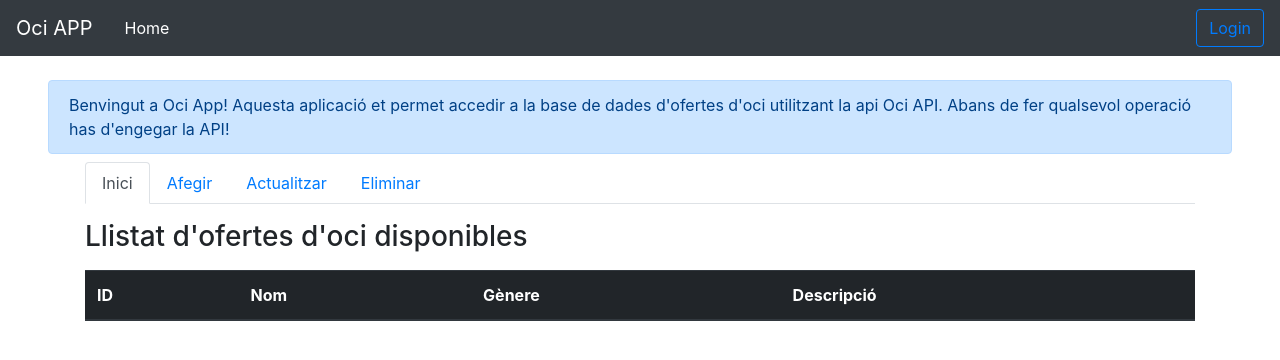
After one commit to a18ismail/oci_app, a Symfony app: template templates/main/index.html.twig in a window 1280 px wide. The commit adds this page. Shown: the top 360 px of the page. Run offline with Twig, Linux system fonts and the light colour scheme; the template is opened without the code that fills it, so the values that code supplies are empty; some libraries are stand-ins or nearby versions.

Commit message:
Afegir, eliminar, editar i veure totes acabat en app

```diff
--- a/templates/base.html.twig
+++ b/templates/base.html.twig
@@ -2,10 +2,22 @@
 <html>
     <head>
         <meta charset="UTF-8">
-        <title>{% block title %}Welcome!{% endblock %}</title>
+        <title>{% block title %}Inici - OCI APP{% endblock %}</title>
+        {{ include('headerCSS.html.twig') }}
         {% block stylesheets %}{% endblock %}
     </head>
     <body>
+        {% block navBar %}
+            <nav class="navbar navbar-expand-lg navbar-dark bg-dark">
+                <a class="navbar-brand" href="{{ path("index") }}">Oci APP</a>
+                <div class="collapse navbar-collapse" id="navbarNavAltMarkup">
+                    <div class="navbar-nav">
+                        <a class="nav-item nav-link active ml-2" href="{{ path("index") }}">Home</a>
+                    </div>
+                </div>
+                <button class="btn btn-outline-primary ml-5">Login</button>
+            </nav>
+        {% endblock %}
         {% block body %}{% endblock %}
         {% block javascripts %}{% endblock %}
     </body>
--- /dev/null
+++ b/templates/headerCSS.html.twig
@@ -0,0 +1,12 @@
+{% block links %}
+    <link rel="stylesheet" href="https://stackpath.bootstrapcdn.com/bootstrap/4.1.3/css/bootstrap.min.css" integrity="sha384-MCw98/SFnGE8fJT3GXwEOngsV7Zt27NXFoaoApmYm81iuXoPkFOJwJ8ERdknLPMO" crossorigin="anonymous">
+    <script src="https://code.jquery.com/jquery-3.3.1.slim.min.js" integrity="sha384-q8i/X+965DzO0rT7abK41JStQIAqVgRVzpbzo5smXKp4YfRvH+8abtTE1Pi6jizo" crossorigin="anonymous"></script>
+    <script src="https://cdnjs.cloudflare.com/ajax/libs/popper.js/1.14.3/umd/popper.min.js" integrity="sha384-ZMP7rVo3mIykV+2+9J3UJ46jBk0WLaUAdn689aCwoqbBJiSnjAK/l8WvCWPIPm49" crossorigin="anonymous"></script>
+    <script src="https://stackpath.bootstrapcdn.com/bootstrap/4.1.3/js/bootstrap.min.js" integrity="sha384-ChfqqxuZUCnJSK3+MXmPNIyE6ZbWh2IMqE241rYiqJxyMiZ6OW/JmZQ5stwEULTy" crossorigin="anonymous"></script>
+    <!-- SWEETALERT -->
+    <script src="https://unpkg.com/sweetalert/dist/sweetalert.min.js"></script>
+    <!-- FONT AWESOME -->
+    <script src="https://kit.fontawesome.com/183e0e99b1.js" crossorigin="anonymous"></script>
+    <!-- AXIOS -->
+    <script src="https://unpkg.com/axios/dist/axios.min.js"></script>
+{% endblock %}
--- /dev/null
+++ b/templates/main/formAdd.html.twig
@@ -0,0 +1,45 @@
+{% block form %}
+
+    <form id="formAfegir" action="{{ path('afegir') }}" method="POST">
+        <div class="form-group row">
+            <label for="inputAfegirNom" class="col-sm-2 col-form-label text-center">Nom</label>
+            <div class="col-sm-5">
+                <input type="text" class="form-control" id="inputAfegirNom" name="nom" placeholder="Nom">
+            </div>
+        </div>
+        <div class="form-group row">
+            <label for="inputAfegirGenere" class="col-sm-2 col-form-label text-center">Gènere</label>
+            <div class="col-sm-5">
+                <input type="text" class="form-control" id="inputAfegirGenere" name="genere" placeholder="Gènere">
+            </div>
+        </div>
+        <div class="form-group row">
+            <label for="inputAfegirDescripcio" class="col-sm-2 col-form-label text-center">Descripció</label>
+            <div class="col-sm-10">
+                <textarea class="form-control" id="inputAfegirDescripcio" rows="2" name="descripcio" placeholder="Descripció"></textarea>
+            </div>
+        </div>
+        <div class="form-group row">
+            <div class="col-sm-12 d-flex flex-row-reverse">
+                <button id="submitFormAfegir" type="submit" class="btn btn-outline-primary">Afegir</button>
+            </div>
+        </div>
+    </form>
+
+    <script>
+/*        document.getElementById('submitFormAfegir').addEventListener('click', function () {
+            axios.post('{{ url }}/pelicula', {
+                nom: document.getElementById('inputAfegirNom').value,
+                genere: document.getElementById('inputAfegirGenere').value,
+                descripcio: document.getElementById('inputAfegirDescripcio').value
+            })
+                .then(function (response) {
+                    console.log(response.data);
+                })
+                .catch(function (error) {
+                    console.log(error);
+                });
+        })*/
+    </script>
+
+{% endblock %}
--- /dev/null
+++ b/templates/main/index.html.twig
@@ -0,0 +1,41 @@
+{% extends 'base.html.twig' %}
+
+{% block title %}Inici - OCI APP{% endblock %}
+
+{% block body %}
+    <div class="alert alert-primary mt-4 mb-1 ml-5 mr-5" role="alert">
+        Benvingut a Oci App! Aquesta aplicació et permet accedir a la base de dades d'ofertes d'oci utilitzant la api Oci API.
+        Abans de fer qualsevol operació has d'engegar la API! <br>
+    </div>
+
+    <div class="container justify-content-center mt-2">
+        <nav>
+            <div class="nav nav-tabs" id="nav-tab" role="tablist">
+                <a class="nav-item nav-link active" id="nav-inici-tab" data-toggle="tab" href="#nav-inici" role="tab" aria-controls="nav-inici" aria-selected="true">Inici</a>
+                <a class="nav-item nav-link" id="nav-afegir-tab" data-toggle="tab" href="#nav-afegir" role="tab" aria-controls="nav-afegir" aria-selected="false">Afegir</a>
+                <a class="nav-item nav-link" id="nav-actualitzar-tab" data-toggle="tab" href="#nav-actualitzar" role="tab" aria-controls="nav-actualitzar" aria-selected="false">Actualitzar</a>
+                <a class="nav-item nav-link" id="nav-eliminar-tab" data-toggle="tab" href="#nav-eliminar" role="tab" aria-controls="nav-eliminar" aria-selected="false">Eliminar</a>
+            </div>
+        </nav>
+        <div class="tab-content" id="nav-tabContent">
+            <div class="mt-3 tab-pane fade show active" id="nav-inici" role="tabpanel" aria-labelledby="nav-inici-tab">
+                <h3>Llistat d'ofertes d'oci disponibles</h3>
+                {% include 'main/tableSimple.html.twig' with {'ofertes': ofertes} %}
+
+            </div>
+            <div class="mt-3 tab-pane fade" id="nav-afegir" role="tabpanel" aria-labelledby="nav-afegir-tab">
+                {% include 'main/formAdd.html.twig' with {'url': url} %}
+            </div>
+            <div class="mt-3 tab-pane fade" id="nav-actualitzar" role="tabpanel" aria-labelledby="nav-actualitzar-tab">
+                <h3>Llistat d'ofertes d'oci disponibles per actualitzar</h3>
+                {% include 'main/tableEdit.html.twig' with {'ofertes': ofertes} %}
+            </div>
+            <div class="mt-3 tab-pane fade" id="nav-eliminar" role="tabpanel" aria-labelledby="nav-eliminar-tab">
+                <h3>Llistat d'ofertes d'oci disponibles per esborrar</h3>
+                {% include 'main/tableDelete.html.twig' with {'ofertes': ofertes} %}
+            </div>
+        </div>
+    </div>
+
+
+{% endblock %}
--- /dev/null
+++ b/templates/main/tableDelete.html.twig
@@ -0,0 +1,40 @@
+{% block tableSimple %}
+
+    <table class="table table-hover table-dark mt-3">
+        <thead>
+        <tr>
+            <th scope="col">ID</th>
+            <th scope="col">Nom</th>
+            <th scope="col">Gènere</th>
+            <th scope="col">Descripció</th>
+            <th>Acció</th>
+        </tr>
+        </thead>
+        <tbody>
+        {% for key, item in ofertes %}
+            <tr>
+                <td>{{ item.id }}</td>
+                <td>{{ item.nom }}</td>
+                <td>{{ item.genere }}</td>
+                <td>{{ item.descripcio }}</td>
+                <td>
+                    <button id="btnEliminar-{{ item.id }}" type="button" class="btn btn-warning" data-toggle="modal">Eliminar</button>
+                </td>
+            </tr>
+        {% endfor %}
+        </tbody>
+    </table>
+
+    {% for key, item in ofertes %}
+        {% include 'main/modalDelete.html.twig' with {'oferta': item} %}
+    {% endfor %}
+
+    <script>
+        {% for key, item in ofertes %}
+        $("#btnEliminar-{{ item.id }}").click(function() {
+            $('#eliminarModal-{{ item.id }}').modal('show');
+        });
+        {% endfor %}
+    </script>
+
+{% endblock %}
--- /dev/null
+++ b/templates/main/tableEdit.html.twig
@@ -0,0 +1,40 @@
+{% block tableSimple %}
+
+    <table class="table table-hover table-dark mt-3">
+        <thead>
+            <tr>
+                <th scope="col">ID</th>
+                <th scope="col">Nom</th>
+                <th scope="col">Gènere</th>
+                <th scope="col">Descripció</th>
+                <th>Acció</th>
+            </tr>
+        </thead>
+        <tbody>
+            {% for key, item in ofertes %}
+                <tr>
+                    <td>{{ item.id }}</td>
+                    <td>{{ item.nom }}</td>
+                    <td>{{ item.genere }}</td>
+                    <td>{{ item.descripcio }}</td>
+                    <td>
+                        <button id="btnEditar-{{ item.id }}" type="button" class="btn btn-primary" data-toggle="modal">Editar</button>
+                    </td>
+                </tr>
+            {% endfor %}
+        </tbody>
+    </table>
+
+    {% for key, item in ofertes %}
+        {% include 'main/modalEdit.html.twig' with {'oferta': item} %}
+    {% endfor %}
+
+    <script>
+        {% for key, item in ofertes %}
+            $("#btnEditar-{{ item.id }}").click(function() {
+                $('#editarModal-{{ item.id }}').modal('show');
+            });
+        {% endfor %}
+    </script>
+
+{% endblock %}
--- /dev/null
+++ b/templates/main/tableSimple.html.twig
@@ -0,0 +1,24 @@
+{% block tableSimple %}
+
+    <table class="table table-hover table-dark mt-3">
+        <thead>
+            <tr>
+                <th scope="col">ID</th>
+                <th scope="col">Nom</th>
+                <th scope="col">Gènere</th>
+                <th scope="col">Descripció</th>
+            </tr>
+        </thead>
+        <tbody>
+            {% for key, item in ofertes %}
+                <tr>
+                    <td>{{ item.id }}</td>
+                    <td>{{ item.nom }}</td>
+                    <td>{{ item.genere }}</td>
+                    <td>{{ item.descripcio }}</td>
+                </tr>
+            {% endfor %}
+        </tbody>
+    </table>
+
+{% endblock %}
```
Also changed, not shown: src/Controller/MainController.php (added, +130 -0 lines), templates/main/error.html.twig (added, +17 -0 lines), templates/main/modalDelete.html.twig (added, +30 -0 lines), templates/main/modalEdit.html.twig (added, +47 -0 lines).
